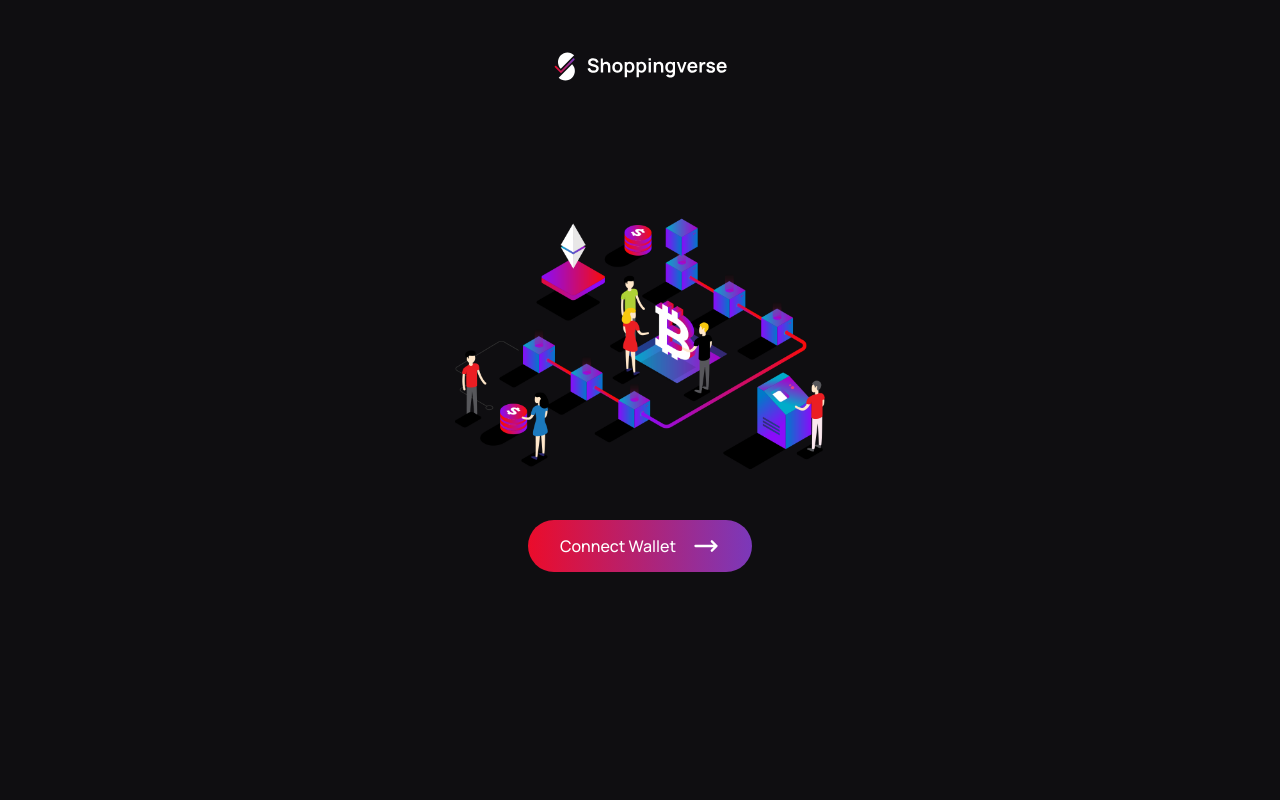
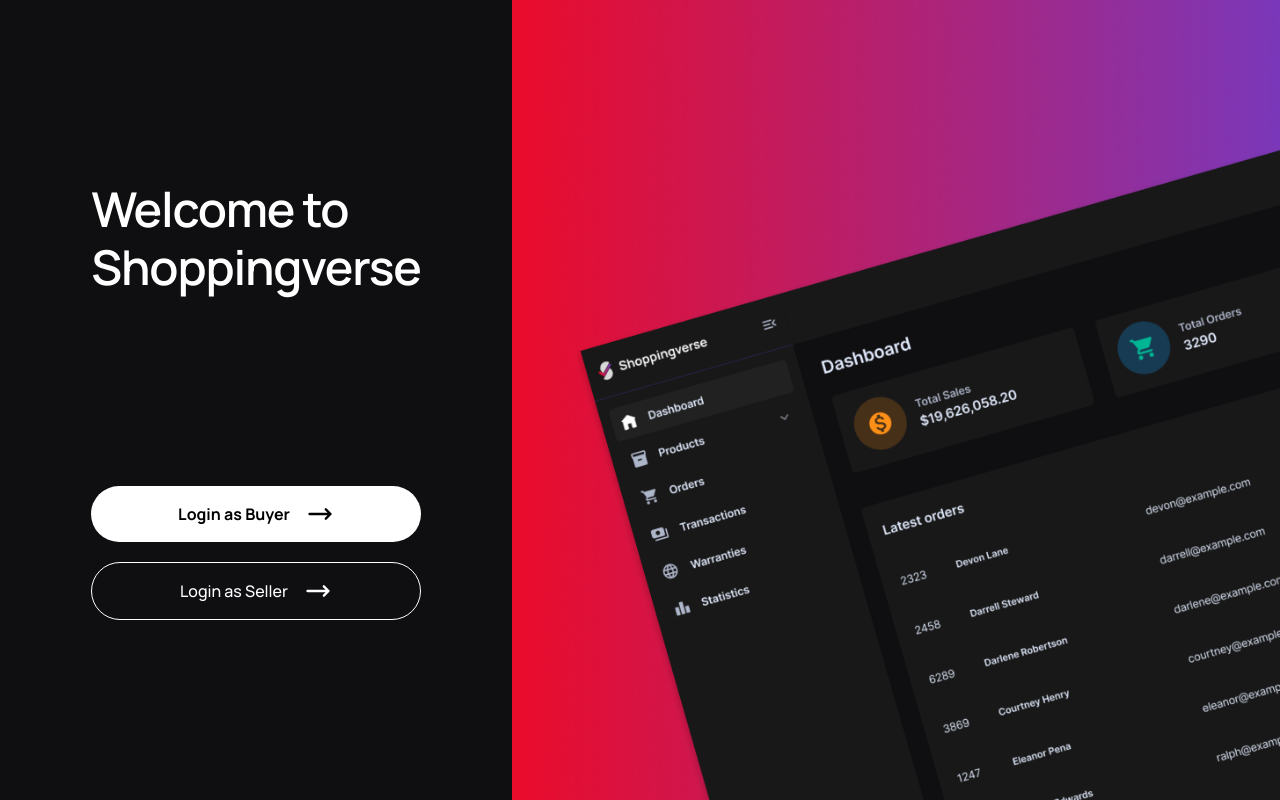
Before and after one commit to Soul-Coders/ecommerce-dapp, a Next.js app: page /auth/login in a window 1280 px wide. Built offline with nearby package versions, Linux system fonts and the light colour scheme.

Commit message:
UI changes for signup and login

```diff
--- a/components/Button.jsx
+++ b/components/Button.jsx
@@ -1,7 +1,7 @@
 export const Button = ({ children, className, ...props }) => {
   return (
     <button
-      className={`${className} w-full bg-gradient-to-r from-brand-red to-brand-purple rounded-full py-2.5 text-sm font-medium flex gap-4 items-center justify-center max-w-xs md:w-fit md:px-8 md:py-3 lg:text-base`}
+      className={`${className} w-full rounded-full text-sm flex gap-4 items-center justify-center lg:text-base`}
       {...props}
     >
       {children}{' '}
--- a/components/home/Hero.jsx
+++ b/components/home/Hero.jsx
@@ -1,7 +1,10 @@
 import { Button } from '../Button';
 import { Features } from './Features';
+import { useRouter } from 'next/router';
 
 export const Hero = () => {
+  const router = useRouter();
+
   return (
     <div className="">
       <div className="grid grid-cols-1 gap-6 mt-12 md:grid-cols-2 lg:grid-cols-[1fr_max-content]">
@@ -17,7 +20,12 @@
             Shopping made realiable, secure, easy and fun! This truly is the
             dawn of a new era in shopping!
           </p>
-          <Button className="mt-8 md:mt-10 lg:mt-12">Start Shopping</Button>
+          <Button
+            onClick={() => router.push('/auth/login')}
+            className="mt-8 md:mt-10 lg:mt-12 bg-gradient-to-r from-brand-red to-brand-purple py-2.5 font-medium max-w-xs md:w-fit md:px-8 md:py-3"
+          >
+            Start Shopping
+          </Button>
         </div>
         <div className="flex justify-center">
           <img
--- a/components/signup/Form.jsx
+++ b/components/signup/Form.jsx
@@ -8,18 +8,18 @@
   CakeIcon,
   UserPlusIcon,
 } from '@heroicons/react/24/outline';
-
-import { useRef } from 'react';
+import { useContext } from 'react';
+import { ConnectionContext } from '../../context/ConnectionContext';
 
 export default function Form() {
-  const ref = useRef(null);
+  const { createSeller, createBuyer, formType } = useContext(ConnectionContext);
 
   const handleSubmit = async (event) => {
     // Stop the form from submitting and refreshing the page.
     event.preventDefault();
 
     // Get data from the form.
-    const data = {
+    const formData = {
       name: event.target.name.value,
       email: event.target.email.value,
       phone: event.target.phone.value,
@@ -28,9 +28,13 @@
       addr: event.target.addr.value,
       city: event.target.city.value,
       zip: event.target.zip.value,
-      accountType: event.nativeEvent.submitter.name,
     };
-    console.log(data);
+
+    if (formType === 'Seller') {
+      createSeller(formData);
+    } else if (formType === 'Buyer') {
+      createBuyer(formData);
+    }
   };
 
   return (
@@ -41,7 +45,7 @@
           <UserIcon className="h-5 w-5" />
           <label htmlFor="name">Name</label>
         </div>
-        <input type="text" id="name" />
+        <input type="text" id="name" required />
       </div>
 
       {/* e-mail field */}
@@ -76,7 +80,7 @@
             <CakeIcon className="h-5 w-5" />
             <label htmlFor="dob">Birthday</label>
           </div>
-          <input type="date" id="dob" name="birthday" />
+          <input type="date" id="dob" name="birthday" required />
         </div>
 
         {/* Gender */}
@@ -119,29 +123,27 @@
             <CursorArrowRaysIcon className="h-5 w-5" />
             <label htmlFor="zip">Zip Code</label>
           </div>
-          <input id="zip" name="zip" type="text" pattern="[0-9]*" />
+          <input id="zip" name="zip" type="text" pattern="[0-9]*" required />
         </div>
       </div>
 
       <div className="flex flex-col gap-4 mt-6 mb-2 md:gap-5 text-white font-medium">
+        {formType === 'Buyer' && (
           <button
             type="submit"
-          id="buyer"
-          name="buyer"
             className="bg-gradient-to-r from-brand-red to-brand-purple rounded-md py-2.5 text-sm lg:text-base"
           >
             Signup as Buyer
           </button>
+        )}
+        {formType === 'Seller' && (
           <button
             type="submit"
-          id="seller"
-          name="seller"
-          className="rounded-md bg-gradient-to-r from-brand-red to-brand-purple"
+            className="bg-gradient-to-r from-brand-red to-brand-purple rounded-md py-2.5 text-sm lg:text-base"
           >
-          <div className="rounded-md py-2.5 bg-[#252525] m-[1px] text-sm lg:text-base">
             Signup as Seller
-          </div>
           </button>
+        )}
       </div>
     </form>
   );
--- a/package.json
+++ b/package.json
@@ -10,11 +10,13 @@
   },
   "dependencies": {
     "@heroicons/react": "^2.0.10",
+    "ethers": "^5.7.1",
     "next": "12.2.5",
     "react": "18.2.0",
     "react-dom": "18.2.0"
   },
   "devDependencies": {
+    "@tailwindcss/aspect-ratio": "^0.4.2",
     "autoprefixer": "^10.4.8",
     "eslint": "8.23.0",
     "eslint-config-next": "12.2.5",
--- a/pages/auth/login.jsx
+++ b/pages/auth/login.jsx
@@ -1,7 +1,11 @@
 import Head from 'next/head';
+import { useContext } from 'react';
 import { Button } from '../../components/Button';
+import { ConnectionContext } from '../../context/ConnectionContext';
 
 const Login = () => {
+  const { connectSeller, connectBuyer } = useContext(ConnectionContext);
+
   return (
     <div>
       <Head>
@@ -14,19 +18,34 @@
       </Head>
 
       <main>
-        <div className="container py-12 grid grid-rows-[min-content_1fr] h-screen">
-          <div className="flex justify-center">
-            <div className="w-44">
-              <img src="/logo.svg" alt="logo" className="w-full" />
+        <div className="grid grid-cols-1 md:grid-cols-[40%_60%]">
+          <div className="flex w-full h-screen items-center justify-center">
+            <div className="w-min h-[50%] flex flex-col justify-between lg:h-[55%]">
+              <h1 className="text-4xl font-semibold tracking-tight leading-[1.3] lg:text-5xl lg:leading-[1.2]">
+                Welcome to Shoppingverse
+              </h1>
+              <div className="flex flex-col gap-5">
+                <Button
+                  onClick={connectBuyer}
+                  className="bg-white text-black py-3 font-bold lg:py-3.5"
+                >
+                  Login as Buyer
+                </Button>
+                <Button
+                  onClick={connectSeller}
+                  className="bg-background border border-white py-3 font-medium lg:py-3.5"
+                >
+                  Login as Seller
+                </Button>
+              </div>
             </div>
           </div>
-          <div className="flex flex-col gap-4 items-center justify-center lg:-mt-20">
+          <div className="hidden md:block">
             <img
-              src="/hero.png"
-              alt="hero"
-              className="w-64 sm:w-full sm:max-w-sm"
+              className="object-cover object-center aspect-1 h-screen w-full"
+              src="/login.png"
+              alt="login-image"
             />
-            <Button>Connect Wallet</Button>
           </div>
         </div>
       </main>
--- a/pages/index.jsx
+++ b/pages/index.jsx
@@ -1,4 +1,5 @@
 import Head from 'next/head';
+import Link from 'next/link';
 import { Hero } from '../components/home/Hero';
 
 const Home = () => {
@@ -20,11 +21,15 @@
               <div className="w-44">
                 <img src="/logo.svg" alt="logo" className="w-full" />
               </div>
-              <button className="hidden md:block rounded-full bg-gradient-to-r from-brand-red to-brand-purple">
-                <div className="rounded-full py-2.5 px-7 text-sm bg-background m-[1px]">
-                  Get Started
-                </div>
-              </button>
+              <Link href="/auth/login">
+                <a>
+                  <button className="hidden md:block rounded-full bg-gradient-to-r from-brand-red to-brand-purple">
+                    <div className="rounded-full py-2.5 px-7 text-sm bg-background m-[1px]">
+                      Get Started
+                    </div>
+                  </button>
+                </a>
+              </Link>
             </div>
             <Hero />
           </div>
--- a/tailwind.config.js
+++ b/tailwind.config.js
@@ -27,5 +27,5 @@
       },
     },
   },
-  plugins: [],
+  plugins: [require('@tailwindcss/aspect-ratio')],
 };
```
Also changed, not shown: public/login.png (added), 1 other file (tests, documents, lock files or other folders). Lines whose indentation alone changed are shown as unchanged.
